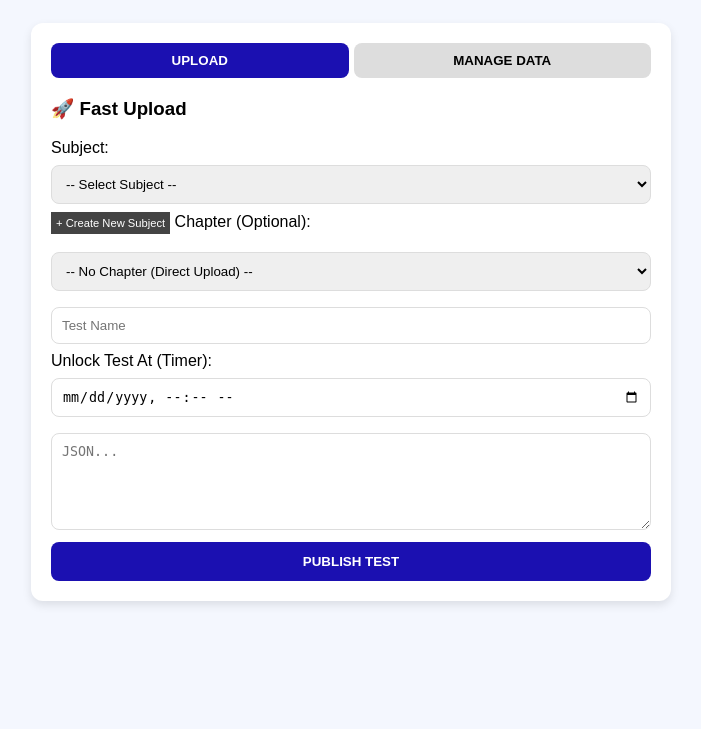
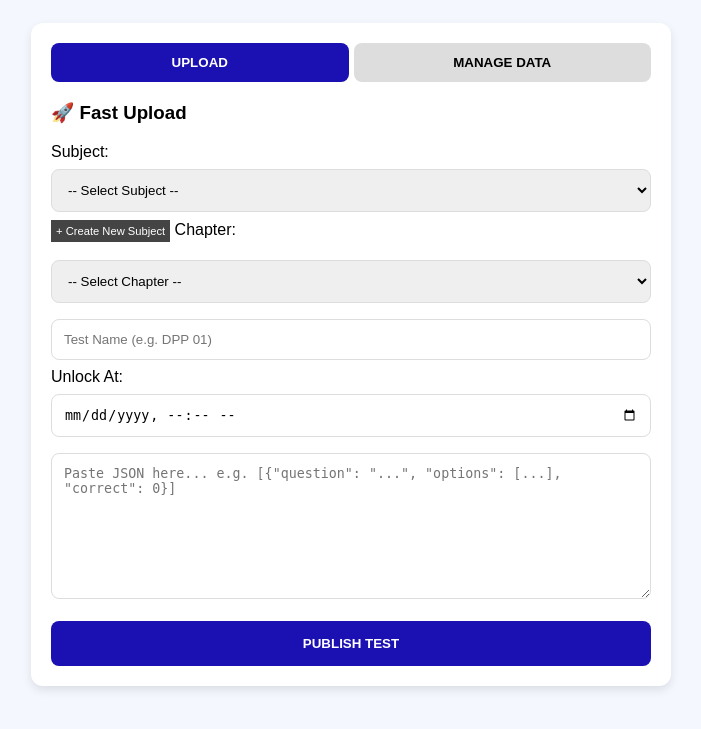
Before and after one commit to rajfeuewhs/Neet-question, a Flask app: page /admin in a window 1280 px wide. Shown: the top 729 px of the page, without its empty margins (289-990 px from the left). Run offline with Flask 3, Linux system fonts and the light colour scheme; data that the repository does not hold is empty.

Commit message:
Update admin.html

```diff
--- a/templates/admin.html
+++ b/templates/admin.html
@@ -7,13 +7,14 @@
         body { font-family: sans-serif; padding: 15px; background: #f4f7fe; }
         .box { background: white; padding: 20px; border-radius: 12px; max-width: 600px; margin: auto; box-shadow: 0 4px 10px rgba(0,0,0,0.1); }
         .tabs { display: flex; gap: 5px; margin-bottom: 20px; }
-        .tab-btn { flex: 1; padding: 10px; cursor: pointer; border: none; border-radius: 8px; background: #ddd; font-weight: bold; }
+        .tab-btn { flex: 1; padding: 12px; cursor: pointer; border: none; border-radius: 8px; background: #ddd; font-weight: bold; }
         .tab-btn.active { background: #1b10b1; color: white; }
-        input, select, textarea { width: 100%; padding: 10px; margin: 8px 0; border-radius: 8px; border: 1px solid #ddd; box-sizing: border-box; }
-        .collapsible { background: #1b10b1; color: white; cursor: pointer; padding: 12px; width: 100%; border: none; text-align: left; margin-top: 8px; border-radius: 5px; display: flex; justify-content: space-between; }
+        input, select, textarea { width: 100%; padding: 12px; margin: 8px 0; border-radius: 8px; border: 1px solid #ddd; box-sizing: border-box; }
+        .collapsible { background: #1b10b1; color: white; cursor: pointer; padding: 12px; width: 100%; border: none; text-align: left; margin-top: 8px; border-radius: 5px; display: flex; justify-content: space-between; align-items: center; }
         .content { display: none; padding: 5px 15px; border-left: 2px solid #1b10b1; background: #fafafa; }
-        .item-box { display: flex; justify-content: space-between; align-items: center; padding: 10px; border-bottom: 1px solid #eee; }
+        .item-box { display: flex; justify-content: space-between; align-items: center; padding: 10px; border-bottom: 1px solid #eee; font-size: 0.9rem; }
         .del-btn { background: #ff4d4d; color: white; border: none; padding: 5px 10px; border-radius: 5px; cursor: pointer; font-size: 0.7rem; }
+        .publish-btn { width: 100%; padding: 15px; background: #1b10b1; color: white; border: none; border-radius: 8px; font-weight: bold; cursor: pointer; margin-top: 10px; }
     </style>
 </head>
 <body>
@@ -28,25 +29,26 @@
             <label>Subject:</label>
             <select id="sub-select" onchange="loadChaps(this.value)">
                 <option value="">-- Select Subject --</option>
-                <option value="physics">Physics</option><option value="chemistry">Chemistry</option>
-                <option value="botany">Botany</option><option value="zoology">Zoology</option>
+                <option value="physics">Physics</option>
+                <option value="chemistry">Chemistry</option>
+                <option value="botany">Botany</option>
+                <option value="zoology">Zoology</option>
             </select>
-            <input type="text" id="custom-sub" placeholder="Enter New Subject Name" style="display:none;">
+            <input type="text" id="custom-sub" placeholder="Enter New Subject Name (e.g. backlogs)" style="display:none;">
             <button onclick="toggleNewSub()" id="new-sub-btn" style="background:#444; font-size:0.7rem; padding:5px; margin-bottom:10px; color:white; border:none; cursor:pointer;">+ Create New Subject</button>
 
-            <label>Chapter (Optional):</label>
+            <label>Chapter:</label>
             <select id="chap-select" onchange="checkNewChap(this.value)">
-                <option value="">-- No Chapter (Direct Upload) --</option>
+                <option value="">-- Select Chapter --</option>
             </select>
             <input type="text" id="new-chap-input" placeholder="Enter New Chapter Name" style="display:none;">
 
-            <input type="text" id="t-name" placeholder="Test Name">
-
-            <label>Unlock Test At (Timer):</label>
+            <input type="text" id="t-name" placeholder="Test Name (e.g. DPP 01)">
+            <label>Unlock At:</label>
             <input type="datetime-local" id="unlock-time">
 
-            <textarea id="json-data" rows="5" placeholder="JSON..."></textarea>
-            <button onclick="saveTest()" id="up-btn" style="width:100%; padding:12px; background:#1b10b1; color:white; border:none; border-radius:8px; font-weight:bold; cursor:pointer;">PUBLISH TEST</button>
+            <textarea id="json-data" rows="8" placeholder='Paste JSON here... e.g. [{"question": "...", "options": [...], "correct": 0}]'></textarea>
+            <button onclick="saveTest()" class="publish-btn">PUBLISH TEST</button>
         </div>
 
         <div id="manage-sec" style="display:none;">
@@ -56,23 +58,49 @@
     </div>
 
     <script>
-        let config = {}; let isNewSub = false;
-        async function fetchConfig() { const res = await fetch('/get_config?v=' + Date.now()); config = await res.json(); updateSubDropdown(); }
+        let config = {};
+        let isNewSub = false;
+
+        async function fetchConfig() {
+            const res = await fetch('/get_config?v=' + Date.now());
+            config = await res.json();
+            updateSubDropdown();
+        }
+
         window.onload = fetchConfig;
 
         function updateSubDropdown() {
-            const select = document.getElementById('sub-select'); const basics = ['physics', 'chemistry', 'botany', 'zoology'];
-            for (let s in config) { if (!basics.includes(s)) {
-                let opt = document.createElement('option'); opt.value = s; opt.innerText = s.toUpperCase(); select.appendChild(opt);
-            }}
+            const select = document.getElementById('sub-select');
+            const basics = ['physics', 'chemistry', 'botany', 'zoology'];
+            // Pehle se dropdown mein jo subjects hain unhe rehne do, bas extra wale add karo
+            for (let s in config) {
+                if (!basics.includes(s.toLowerCase())) {
+                    let exists = false;
+                    for(let i=0; i<select.options.length; i++) {
+                        if(select.options[i].value === s) exists = true;
+                    }
+                    if(!exists) {
+                        let opt = document.createElement('option'); opt.value = s; opt.innerText = s.toUpperCase(); select.appendChild(opt);
+                    }
+                }
+            }
         }
 
-        function toggleNewSub() { isNewSub = !isNewSub; document.getElementById('custom-sub').style.display = isNewSub ? 'block' : 'none'; document.getElementById('sub-select').disabled = isNewSub; }
+        function toggleNewSub() {
+            isNewSub = !isNewSub;
+            document.getElementById('custom-sub').style.display = isNewSub ? 'block' : 'none';
+            document.getElementById('sub-select').disabled = isNewSub;
+        }
 
         function loadChaps(sub) {
-            const select = document.getElementById('chap-select'); select.innerHTML = '<option value="">-- No Chapter --</option>';
-            if(config[sub]) { for(let c in config[sub]) { if(c !== "Direct_Tests") { let opt = document.createElement('option'); opt.value = c; opt.innerText = c; select.appendChild(opt); }}}
-            let n = document.createElement('option'); n.value="new"; n.innerText="-- New Chapter --"; select.appendChild(n);
+            const select = document.getElementById('chap-select');
+            select.innerHTML = '<option value="">-- Select Chapter --</option>';
+            if(config[sub]) {
+                for(let c in config[sub]) {
+                    let opt = document.createElement('option'); opt.value = c; opt.innerText = c; select.appendChild(opt);
+                }
+            }
+            let n = document.createElement('option'); n.value="new"; n.innerText="-- Add New Chapter --"; select.appendChild(n);
         }
 
         function checkNewChap(v) { document.getElementById('new-chap-input').style.display = (v === 'new') ? 'block' : 'none'; }
@@ -80,46 +108,89 @@
         function showTab(t) {
             document.getElementById('upload-sec').style.display = (t=='upload')?'block':'none';
             document.getElementById('manage-sec').style.display = (t=='manage')?'block':'none';
+            document.getElementById('btn-up').classList.toggle('active', t=='upload');
+            document.getElementById('btn-mn').classList.toggle('active', t=='manage');
             if(t=='manage') loadManage();
         }
 
         async function saveTest() {
-            const fSub = isNewSub ? document.getElementById('custom-sub').value : document.getElementById('sub-select').value;
+            const fSub = isNewSub ? document.getElementById('custom-sub').value.toLowerCase().trim() : document.getElementById('sub-select').value;
             const chapVal = document.getElementById('chap-select').value;
-            const fChap = (chapVal === 'new') ? document.getElementById('new-chap-input').value : chapVal;
+            const fChap = (chapVal === 'new') ? document.getElementById('new-chap-input').value.trim() : chapVal;
+            const tName = document.getElementById('t-name').value.trim();
+            const qRaw = document.getElementById('json-data').value;
 
-            // Timer data added here
+            if(!fSub || !fChap || !tName || !qRaw) { alert("Please fill all fields!"); return; }
+
             const data = {
                 subject: fSub,
                 chapter: fChap,
-                test_name: document.getElementById('t-name').value,
-                unlock_at: document.getElementById('unlock-time').value, // Timer
-                questions: JSON.parse(document.getElementById('json-data').value)
+                test_name: tName,
+                unlock_at: document.getElementById('unlock-time').value,
+                questions: JSON.parse(qRaw)
             };
 
-            const res = await fetch('/save_test', { method: 'POST', headers: {'Content-Type': 'application/json'}, body: JSON.stringify(data) });
-            const r = await res.json(); if(r.success) { alert("Test Published!"); location.reload(); }
+            const btn = document.querySelector('.publish-btn');
+            btn.innerText = "Publishing..."; btn.disabled = true;
+
+            const res = await fetch('/save_test', {
+                method: 'POST',
+                headers: {'Content-Type': 'application/json'},
+                body: JSON.stringify(data)
+            });
+            const r = await res.json();
+            if(r.success) { alert("Test Published Successfully!"); location.reload(); }
+            else { alert("Error: " + r.error); btn.innerText = "PUBLISH TEST"; btn.disabled = false; }
         }
 
         async function loadManage() {
-            await fetchConfig(); let h = '';
+            const res = await fetch('/get_config?v=' + Date.now());
+            config = await res.json();
+            let h = '';
             for (let s in config) {
-                h += `<button class="collapsible" onclick="toggle('sub-${s}')">📁 ${s.toUpperCase()} <span onclick="event.stopPropagation(); del({subject:'${s}', target:'subject'})" style="background:red; padding:2px 5px; border-radius:3px; font-size:10px;">DEL</span></button>
+                h += `
+                <div class="collapsible" onclick="toggle('sub-${s}')">
+                    <span>📁 ${s.toUpperCase()}</span>
+                    <button class="del-btn" onclick="event.stopPropagation(); del({subject:'${s}', target:'subject'})">Del Sub</button>
+                </div>
                 <div id="sub-${s}" class="content">`;
                 for (let c in config[s]) {
                     const cId = `chap-${s}-${c.replace(/\s+/g,'_')}`;
-                    h += `<div class="item-box" style="background:#eee; margin-top:5px;" onclick="toggle('${cId}')"><b>${c}</b><button class="del-btn" style="background:orange;" onclick="event.stopPropagation(); del({subject:'${s}', chapter:'${c}', target:'chapter'})">Del Chap</button></div>
-                    <div id="${cId}" class="content">`;
-                    config[s][c].forEach(t => { h += `<div class="item-box"><span>📄 ${t.name}</span><button class="del-btn" onclick="del({subject:'${s}', chapter:'${c}', test_name:'${t.name}', target:'test'})">Delete</button></div>`; });
+                    h += `
+                    <div class="item-box" style="background:#eee; margin:5px 0; padding:8px; border-radius:5px;" onclick="toggle('${cId}')">
+                        <b>${c}</b>
+                        <button class="del-btn" style="background:orange;" onclick="event.stopPropagation(); del({subject:'${s}', chapter:'${c}', target:'chapter'})">Del Chap</button>
+                    </div>
+                    <div id="${cId}" class="content" style="border-left: 2px solid orange;">`;
+                    config[s][c].forEach(t => {
+                        h += `
+                        <div class="item-box">
+                            <span>📄 ${t.name}</span>
+                            <button class="del-btn" onclick="del({subject:'${s}', chapter:'${c}', test_name:'${t.name}', target:'test'})">Delete</button>
+                        </div>`;
+                    });
                     h += `</div>`;
                 }
                 h += `</div>`;
             }
-            document.getElementById('manage-tree').innerHTML = h;
+            document.getElementById('manage-tree').innerHTML = h || "No data found.";
         }
 
-        function toggle(id) { let el = document.getElementById(id); if(el) el.style.display = (el.style.display === "block") ? "none" : "block"; }
-        async function del(p) { if(!confirm("Delete?")) return; await fetch('/delete_item', { method: 'POST', headers: {'Content-Type': 'application/json'}, body: JSON.stringify(p) }); loadManage(); }
+        function toggle(id) {
+            let el = document.getElementById(id);
+            if(el) el.style.display = (el.style.display === "block") ? "none" : "block";
+        }
+
+        async function del(p) {
+            if(!confirm("Are you sure you want to delete this?")) return;
+            const res = await fetch('/delete_item', {
+                method: 'POST',
+                headers: {'Content-Type': 'application/json'},
+                body: JSON.stringify(p)
+            });
+            const r = await res.json();
+            if(r.success) loadManage(); else alert("Error deleting item.");
+        }
     </script>
 </body>
 </html>
```
